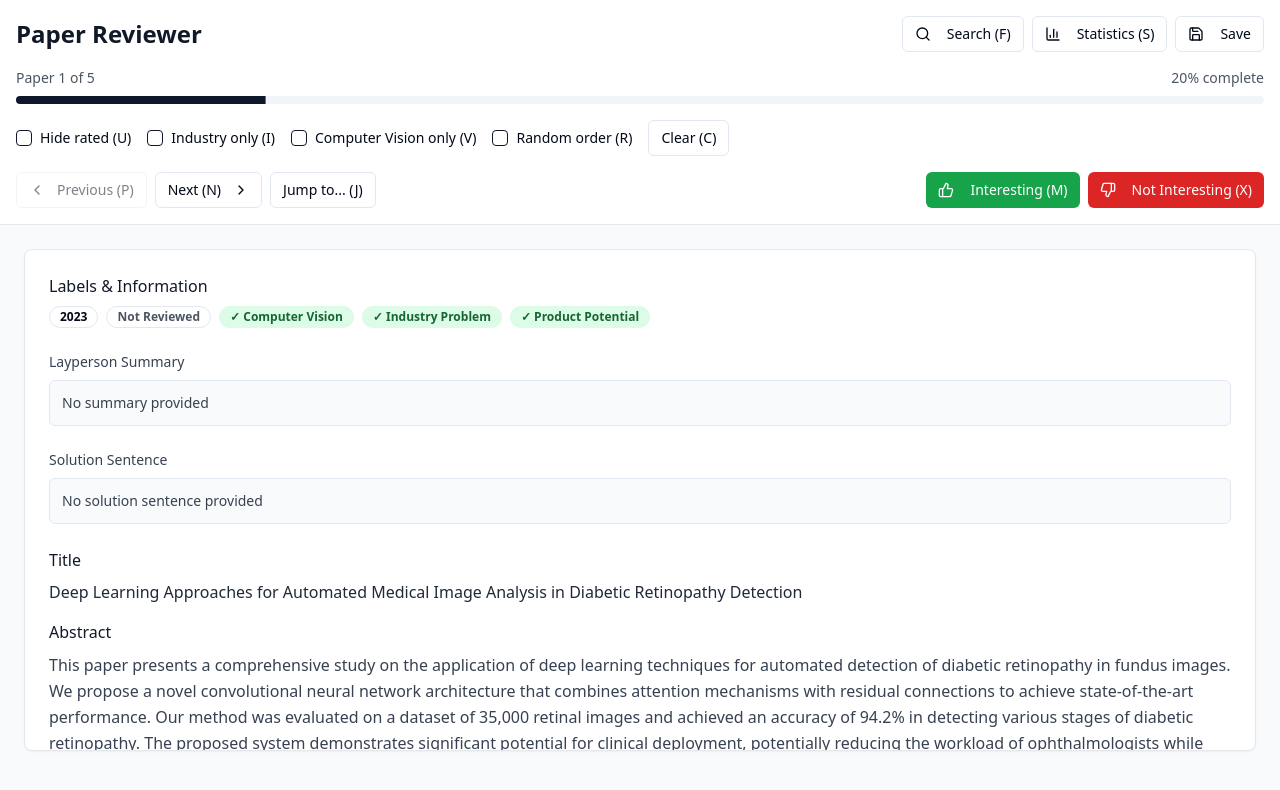
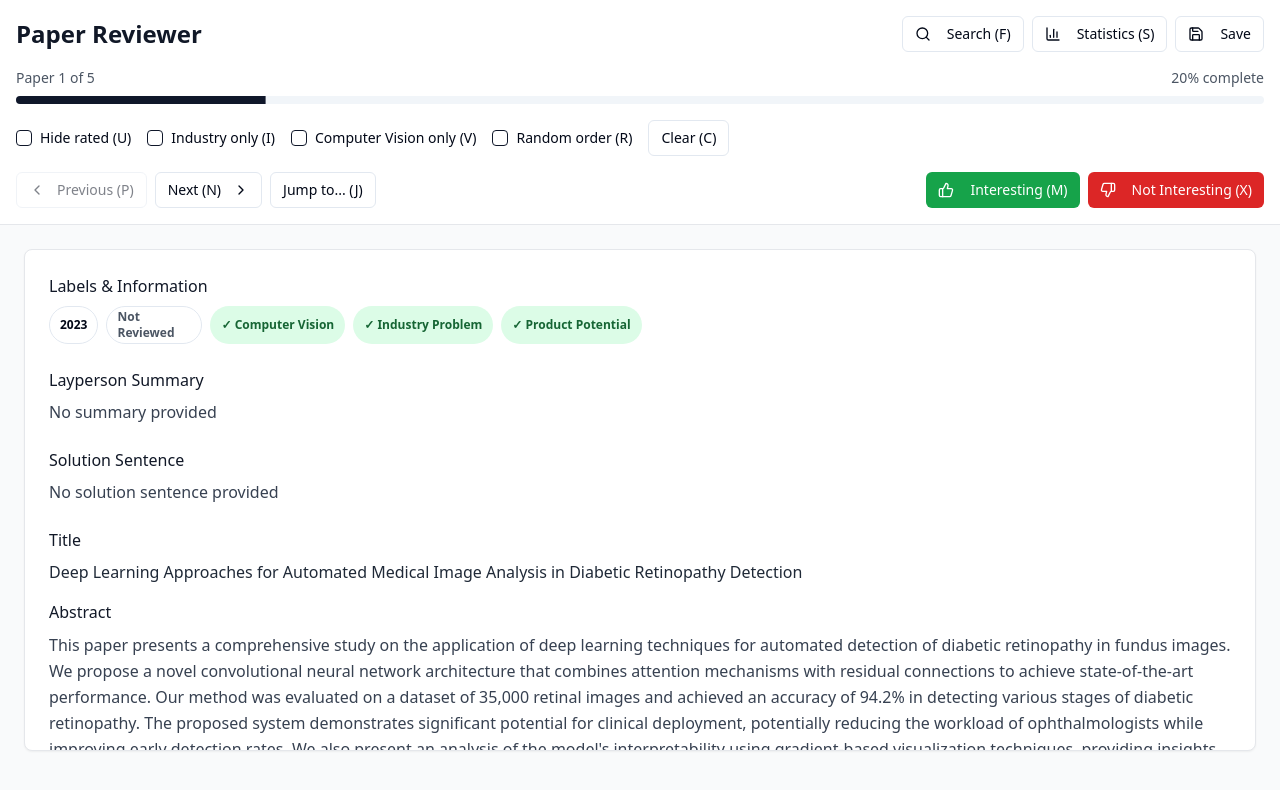
Before and after one commit to finnstue/paper-compass-review, a React (Vite) app: page / in a window 1280 px wide. Shown: the top 790 px of the page. Built offline with nearby package versions, Linux system fonts and the light colour scheme.

Commit message:
Fix text format, remove toast, and fix pill layout
- Changed Layperson Summary and Solution Sentence to normal text format.
- Removed the status message toast after rating a paper.
- Fixed the layout of the pills to prevent jumping.

```diff
--- a/src/components/PaperReviewer.tsx
+++ b/src/components/PaperReviewer.tsx
@@ -1,4 +1,3 @@
-
 import React, { useState, useEffect, useCallback } from 'react';
 import { Search, ChevronLeft, ChevronRight, ThumbsUp, ThumbsDown, BarChart3, Save, RotateCcw } from 'lucide-react';
 import { Button } from '@/components/ui/button';
@@ -105,15 +104,9 @@ const PaperReviewer = () => {
     );
     setPapers(updatedPapers);
 
-    const ratingText = rating === 'interesting' ? 'Interesting' : 'Not Interesting';
-    setStatusMessage(`Marked as ${ratingText} and saved automatically`);
-    setTimeout(() => setStatusMessage(''), 3000);
-
     // Move to next paper
     if (currentIndex < filteredPapers.length - 1) {
       setCurrentIndex(currentIndex + 1);
-    } else {
-      setStatusMessage('Reached end of papers');
     }
   };
 
@@ -377,7 +370,7 @@ const PaperReviewer = () => {
                   </Badge>
                   <Badge
                     variant={currentPaper.rating ? "default" : "outline"}
-                    className={`text-xs ${
+                    className={`text-xs w-24 justify-center ${
                       currentPaper.rating === 'interesting' ? 'bg-green-100 text-green-800' :
                       currentPaper.rating === 'not-interesting' ? 'bg-red-100 text-red-800' :
                       'text-gray-600'
@@ -408,26 +401,18 @@ const PaperReviewer = () => {
 
               {/* Layperson Summary */}
               <div>
-                <label className="block text-sm font-medium text-gray-700 mb-2">
-                  Layperson Summary
-                </label>
-                <div className="p-3 bg-gray-50 rounded-md border">
-                  <p className="text-gray-700 text-sm">
-                    {currentPaper.laypersonSummary || 'No summary provided'}
-                  </p>
-                </div>
+                <h3 className="font-medium text-gray-900 mb-2">Layperson Summary</h3>
+                <p className="text-gray-700">
+                  {currentPaper.laypersonSummary || 'No summary provided'}
+                </p>
               </div>
 
               {/* Solution Sentence */}
               <div>
-                <label className="block text-sm font-medium text-gray-700 mb-2">
-                  Solution Sentence
-                </label>
-                <div className="p-3 bg-gray-50 rounded-md border">
-                  <p className="text-gray-700 text-sm">
-                    {currentPaper.solutionSentence || 'No solution sentence provided'}
-                  </p>
-                </div>
+                <h3 className="font-medium text-gray-900 mb-2">Solution Sentence</h3>
+                <p className="text-gray-700">
+                  {currentPaper.solutionSentence || 'No solution sentence provided'}
+                </p>
               </div>
 
               {/* Detailed Information */}
```
